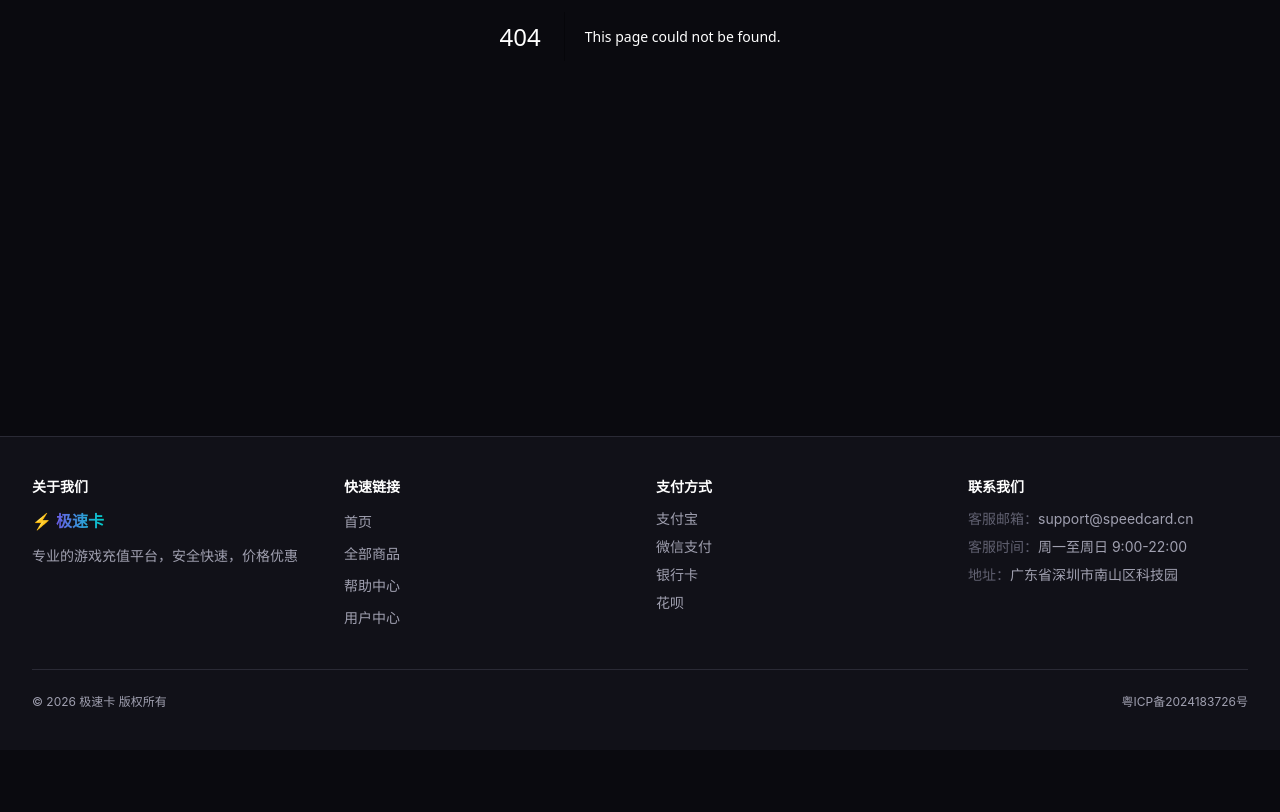
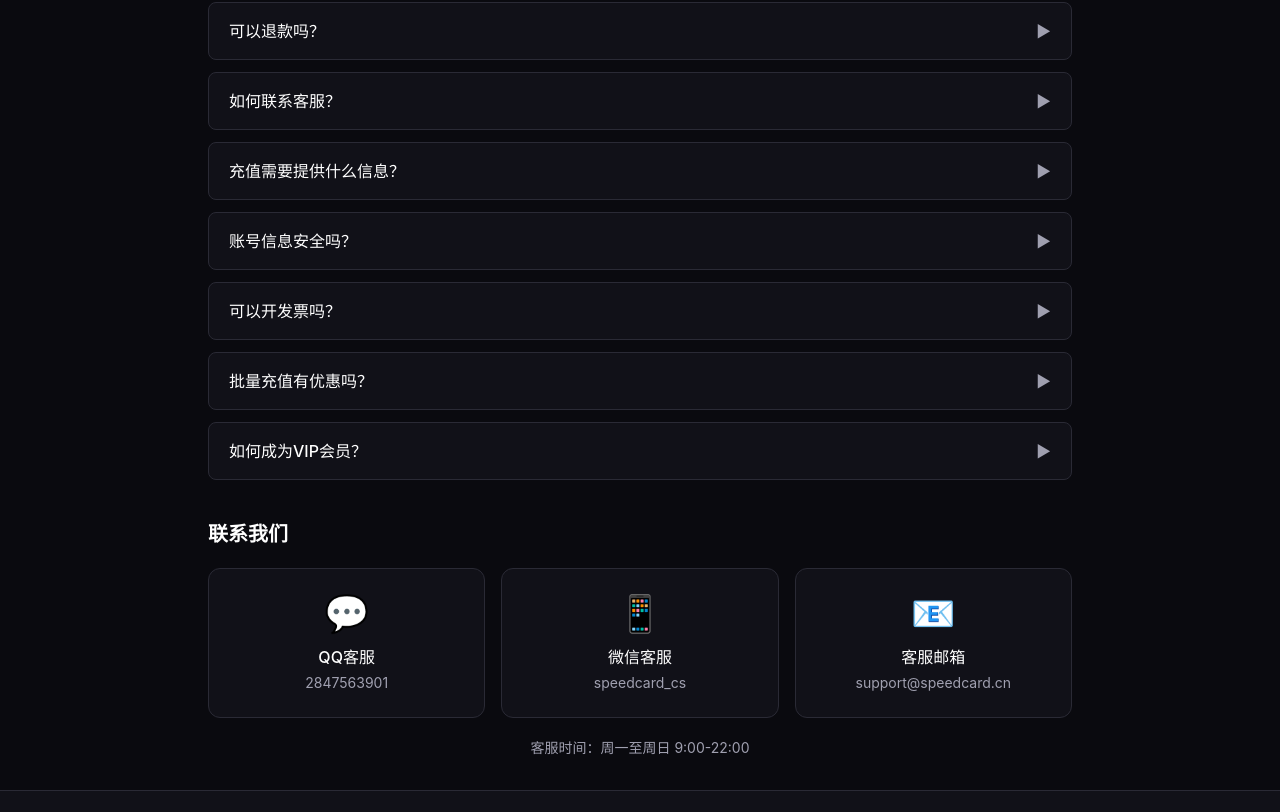
Before and after one commit to dsfgfdhgfhff96/game-topup-mall, a Next.js app: page /help in a window 1280 px wide. Before the commit this address had no page. Shown: the part 428-1240 px from the top of the page. Before the commit the page ends 1178 px from the top, so only its background shows below. Built offline with nearby package versions, Linux system fonts and the light colour scheme.

Commit message:
feat: 实现帮助中心页面（FAQ/联系客服）

```diff
--- /dev/null
+++ b/src/app/help/page.tsx
@@ -0,0 +1,177 @@
+'use client'
+
+import { useState } from 'react'
+
+const FAQ_ITEMS = [
+  {
+    id: 1,
+    question: '充值多久到账？',
+    answer:
+      '正常情况下，充值会在5-30分钟内到账。高峰期或系统维护期间可能会有延迟，最长不超过24小时。如超时未到账，请联系客服处理。',
+  },
+  {
+    id: 2,
+    question: '支持哪些支付方式？',
+    answer:
+      '目前支持支付宝、微信支付和银行卡三种支付方式。所有支付渠道均经过安全加密处理，请放心使用。',
+  },
+  {
+    id: 3,
+    question: '充值失败怎么办？',
+    answer:
+      '如果充值失败，款项会在1-3个工作日内原路退回。如长时间未退回，请联系客服并提供订单号，我们会尽快为您处理。',
+  },
+  {
+    id: 4,
+    question: '可以退款吗？',
+    answer:
+      '虚拟商品一经充值成功，原则上不支持退款。如因系统原因导致充值异常，请联系客服，我们会核实后为您处理。',
+  },
+  {
+    id: 5,
+    question: '如何联系客服？',
+    answer:
+      '您可以通过以下方式联系我们：QQ客服（2847563901）、微信客服（speedcard_cs）、邮箱（support@speedcard.cn）。客服工作时间：周一至周日 9:00-22:00。',
+  },
+  {
+    id: 6,
+    question: '充值需要提供什么信息？',
+    answer:
+      '充值时只需提供您的游戏账号（如游戏ID、角色名等），无需提供密码。请务必确认账号信息准确，避免充值到错误账号。',
+  },
+  {
+    id: 7,
+    question: '账号信息安全吗？',
+    answer:
+      '我们严格保护用户隐私，所有数据均经过SSL加密传输。我们绝不会向第三方泄露您的个人信息和账号信息。',
+  },
+  {
+    id: 8,
+    question: '可以开发票吗？',
+    answer:
+      '支持开具电子发票。单笔订单满100元即可申请，请在订单完成后联系客服提供开票信息。',
+  },
+  {
+    id: 9,
+    question: '批量充值有优惠吗？',
+    answer:
+      '批量充值可享受额外折扣。单次购买满500元享95折，满1000元享9折。详情请联系客服咨询。',
+  },
+  {
+    id: 10,
+    question: '如何成为VIP会员？',
+    answer:
+      '累计消费满2000元自动升级为VIP会员，享受专属折扣和优先客服服务。VIP会员还可参与不定期的专属活动和抽奖。',
+  },
+]
+
+const CONTACT_CARDS = [
+  {
+    id: 'qq',
+    icon: '💬',
+    label: 'QQ客服',
+    value: '2847563901',
+  },
+  {
+    id: 'wechat',
+    icon: '📱',
+    label: '微信客服',
+    value: 'speedcard_cs',
+  },
+  {
+    id: 'email',
+    icon: '📧',
+    label: '客服邮箱',
+    value: 'support@speedcard.cn',
+  },
+]
+
+function FaqItem({
+  item,
+  isOpen,
+  onToggle,
+}: {
+  item: (typeof FAQ_ITEMS)[number]
+  isOpen: boolean
+  onToggle: () => void
+}) {
+  return (
+    <div className="bg-bg-card rounded-lg border border-border-default mb-3 overflow-hidden">
+      <button
+        onClick={onToggle}
+        className="w-full flex items-center justify-between px-5 py-4 text-left focus:outline-none focus-visible:ring-2 focus-visible:ring-accent-purple"
+        aria-expanded={isOpen}
+      >
+        <span className="text-text-primary font-medium pr-4">{item.question}</span>
+        <span
+          className={`flex-shrink-0 text-text-secondary transition-transform duration-200 ${
+            isOpen ? 'rotate-90' : ''
+          }`}
+          aria-hidden="true"
+        >
+          ▶
+        </span>
+      </button>
+
+      {isOpen && (
+        <div className="px-5 pb-4 animate-fade-in">
+          <p className="text-text-secondary leading-relaxed">{item.answer}</p>
+        </div>
+      )}
+    </div>
+  )
+}
+
+export default function HelpPage() {
+  const [openId, setOpenId] = useState<number | null>(null)
+
+  function handleToggle(id: number) {
+    setOpenId((prev) => (prev === id ? null : id))
+  }
+
+  return (
+    <div className="min-h-screen bg-bg-primary">
+      <div className="max-w-4xl mx-auto px-4 py-8 space-y-10">
+        {/* Page title */}
+        <h1 className="text-3xl font-bold text-text-primary">帮助中心</h1>
+
+        {/* FAQ section */}
+        <section>
+          <h2 className="text-xl font-semibold text-text-primary mb-5">常见问题</h2>
+          <div>
+            {FAQ_ITEMS.map((item) => (
+              <FaqItem
+                key={item.id}
+                item={item}
+                isOpen={openId === item.id}
+                onToggle={() => handleToggle(item.id)}
+              />
+            ))}
+          </div>
+        </section>
+
+        {/* Contact section */}
+        <section>
+          <h2 className="text-xl font-semibold text-text-primary mb-5">联系我们</h2>
+
+          <div className="grid grid-cols-1 sm:grid-cols-3 gap-4 mb-5">
+            {CONTACT_CARDS.map((card) => (
+              <div
+                key={card.id}
+                className="bg-bg-card rounded-xl p-6 border border-border-default text-center"
+              >
+                <div className="text-4xl mb-3">{card.icon}</div>
+                <div className="text-text-primary font-medium mb-1">{card.label}</div>
+                <div className="text-text-secondary text-sm break-all">{card.value}</div>
+              </div>
+            ))}
+          </div>
+
+          <p className="text-center text-text-secondary text-sm">
+            客服时间：周一至周日 9:00-22:00
+          </p>
+        </section>
+      </div>
+    </div>
+  )
+}
```
